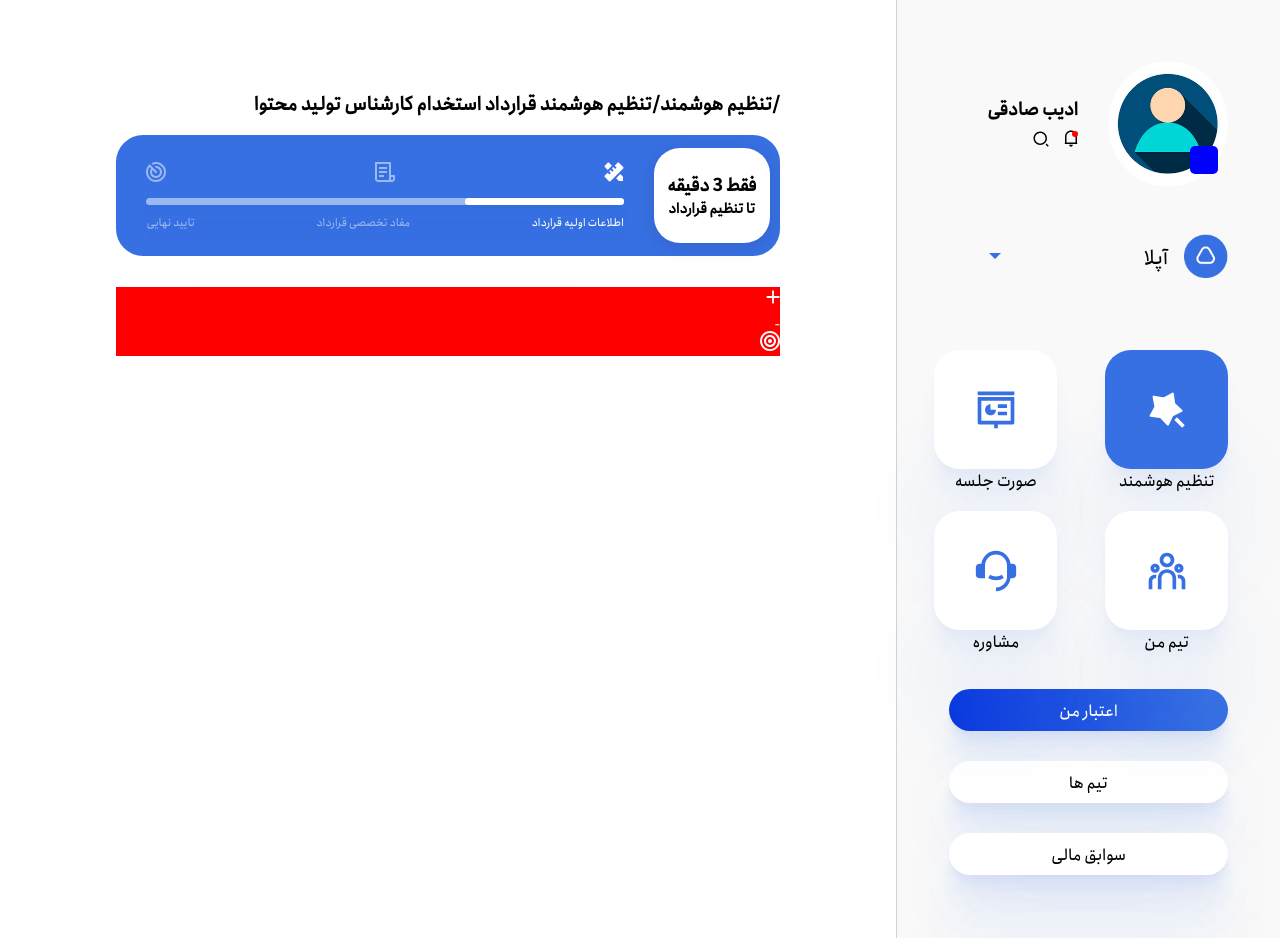
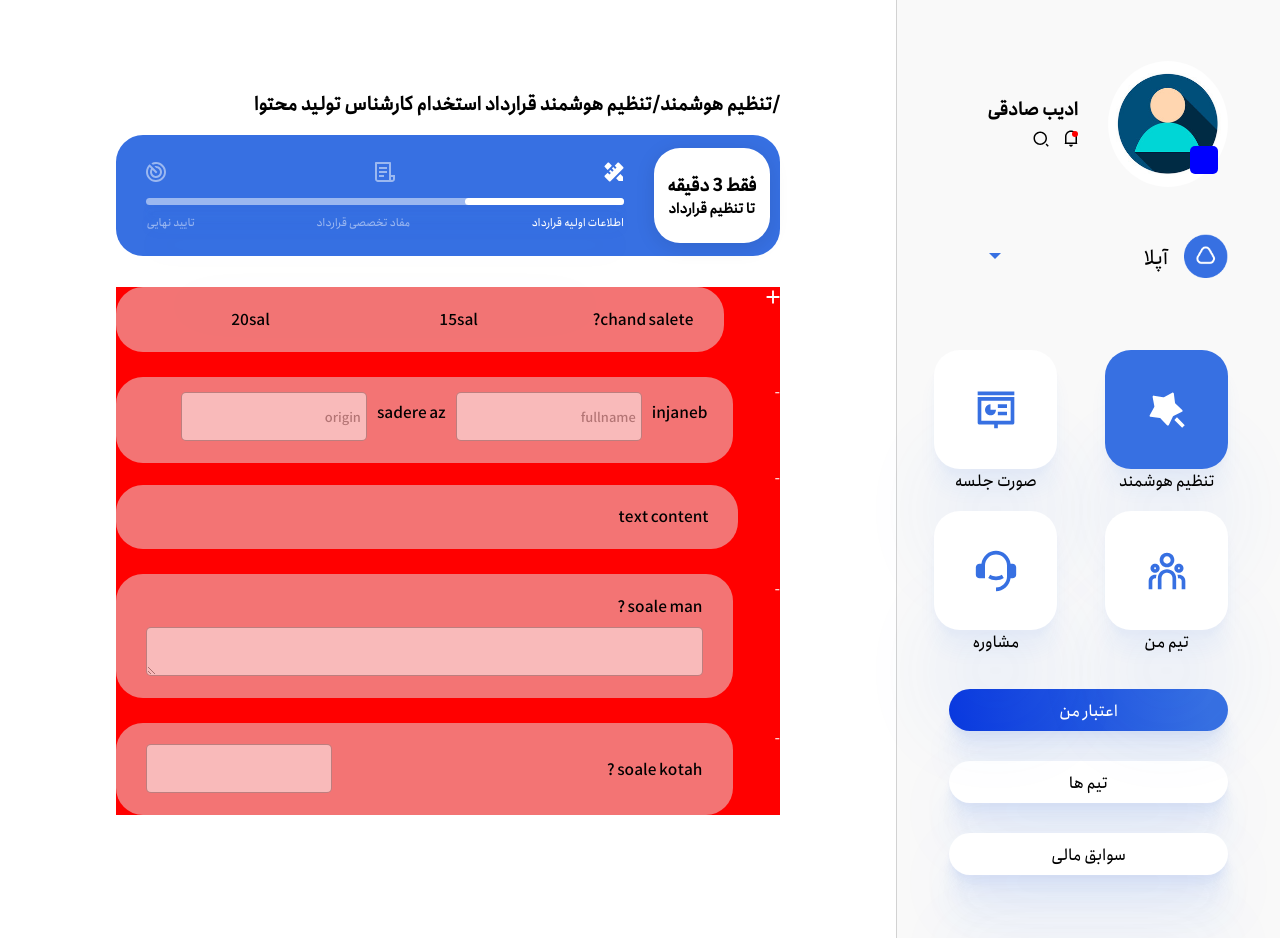
Before and after one commit to adibsadeghi1993/uplaw, a React (Create React App) app: page /contract/1 in a window 1280 px wide. Built offline with nearby package versions, Linux system fonts and the light colour scheme; some icons are missing.

Commit message:
the basic ui of ContractInfo was completed

```diff
--- a/src/components/common/contextInfo/ContextInfo.js
+++ b/src/components/common/contextInfo/ContextInfo.js
@@ -4,7 +4,7 @@ import { validationSchema } from "./AllValidation";
 import { initialValues } from "./AllInitialValues";
 export const UserInfoContext = React.createContext();
 const ContextInfo = ({ children }) => {
-  const [step, setStep] = useState(1);
+  const [step, setStep] = useState(4);
   const [progress, setProgress] = useState(0);
   const [upLoadedImage, setUpLoadedImage] = useState(null);
   const [upLoadedNationalCodeImage, setUpLoadedNationalCodeImage] = useState(null);
--- a/src/components/contract/adjustContract/contractInfo/ContractInfo.js
+++ b/src/components/contract/adjustContract/contractInfo/ContractInfo.js
@@ -4,16 +4,23 @@ import addImage from "../../../../asstes/add.svg"
 import minesImage from "../../../../asstes/mines.svg"
 import confirmImage from "../../../../asstes/confirm.svg"
 import { useSelector } from 'react-redux'
+import { selectedBands } from './SelectedBands'
+
 
 const ContractInfo = () => {
 
     const state = useSelector(state => state.contract.contract)
-    console.log(state)
+    const {made}=state
+    console.log(made)
     return (
         <section className={styles.main_contract_info}>
-            <div><img src={addImage} alt="تایید"/></div>
-            <div><img src={minesImage} alt="تایید"/></div>
-            <div><img src={confirmImage} alt="تایید"/></div>
+
+            {made[0].bands?.map((item)=>{
+                const element= selectedBands(item,made[0].bands)
+                return element
+            })}
+
+
 
 
         </section>
--- /dev/null
+++ b/src/components/contract/adjustContract/contractInfo/SelectedBands.js
@@ -0,0 +1,124 @@
+import addImage from "../../../../asstes/add.svg";
+import minesImage from "../../../../asstes/mines.svg";
+import confirmImage from "../../../../asstes/confirm.svg";
+import styles from "./contractInfo.module.css";
+export const selectedBands = (item, bands) => {
+  const index = bands.indexOf(item);
+
+  console.log(item, index);
+
+  switch (item.type) {
+    case "select":
+      return (
+        <div className={styles.select}>
+          {index === 0 ? (
+            <div>
+              <img src={addImage} alt="باز کردن سوال" />
+            </div>
+          ) : (
+            <div>
+              <img src={minesImage} alt="بستن سال" />
+            </div>
+          )}
+        <div className={styles.select_container}>
+        <p>{item.title}</p>
+          <div className={styles.selectedAnswers}>
+
+            {item.value.map((answer) => {
+              return <p>{answer}</p>;
+            })}
+          </div>
+        </div>
+        </div>
+      );
+    case "text":
+      return (
+        <div className={styles.text}>
+          {index === 0 ? (
+            <div>
+              <img src={addImage} alt="باز کردن سوال" />
+            </div>
+          ) : (
+            <div>
+              <img src={minesImage} alt="بستن سال" />
+            </div>
+          )}
+          <div className={styles.text_title}>
+            <p>{item.title}</p>
+          </div>
+        </div>
+      );
+    case "QA":
+      return (
+        <div className={styles.QA}>
+          {index === 0 ? (
+            <div>
+              <img src={addImage} alt="باز کردن سوال" />
+            </div>
+          ) : (
+            <div>
+              <img src={minesImage} alt="بستن سال" />
+            </div>
+          )}
+         <div className={styles.QA_container}>
+         <div>
+            <p>{item.title}</p>
+          </div>
+         <div className={styles.QA_textarea}>
+         <textarea></textarea>
+         </div>
+         </div>
+        </div>
+      );
+    case "jaye khali":
+      return (
+        <div className={styles.emptySpace}>
+          {index === 0 ? (
+            <div>
+              <img src={addImage} alt="باز کردن سوال" />
+            </div>
+          ) : (
+            <div>
+              <img src={minesImage} alt="بستن سال" />
+            </div>
+          )}
+          <div className={styles.emptySpace_input}>
+            {item.value.map((a) => {
+              if (typeof a === "string") {
+                return <p>{a}</p>;
+              }
+              if (typeof a === "object") {
+                return <input placeholder={a.name} />;
+              }
+            })}
+          </div>
+        </div>
+      );
+
+      case "SQA":
+        return (
+          <div className={styles.SQA}>
+            {index === 0 ? (
+              <div>
+                <img src={addImage} alt="باز کردن سوال" />
+              </div>
+            ) : (
+              <div>
+                <img src={minesImage} alt="بستن سال" />
+              </div>
+            )}
+           <div className={styles.SQA_container}>
+           <div>
+              <p>{item.title}</p>
+            </div>
+           <div className={styles.SQA_input}>
+           <input/>
+           </div>
+           </div>
+          </div>
+        );
+
+    default:
+      return <div> question</div>;
+  }
+};
--- a/src/components/contract/adjustContract/contractInfo/contractInfo.module.css
+++ b/src/components/contract/adjustContract/contractInfo/contractInfo.module.css
@@ -1,5 +1,90 @@
 .main_contract_info{
+    margin-top: 31px;
     background-color: red;
-    margin-top: 31px;
 
 }
+
+.select{
+    display: flex;
+
+}
+
+.select_container{
+    margin-right: 42px;
+    display: flex;
+    background: rgb(232, 232, 232,0.5);
+    width: 100%;
+    padding: 21px 30px 22px 30px;
+    border-radius: 27px;
+  align-items: center;
+
+}
+.selectedAnswers{
+    display: flex;
+    flex: 1;
+    margin-right: 30px;
+    justify-content: space-around;
+}
+.emptySpace{
+    display: flex;
+    margin-top: 25px;
+}
+
+.emptySpace_input{
+    display: flex;
+    flex: 1;
+    flex-wrap: wrap;
+    background:rgb(232, 232, 232,0.5) ;
+    padding: 5px 15px 22px 30px;
+    border-radius: 27px;
+    align-items: center;
+    margin-right: 42px;
+}
+.emptySpace_input p{
+    margin-right: 10px;
+}
+
+.emptySpace_input input{
+    width: auto;
+    margin: 10px 10px 0 0;
+    padding: 5px;
+}
+.text_title{
+    background:rgb(232, 232, 232,0.5) ;
+    padding: 20px 29px 22px 30px;
+    border-radius: 27px;
+    margin-right: 42px;
+}
+.QA{
+    display: flex;
+    width: 100%;
+    margin-top: 25px;
+}
+.QA_container{
+    margin-right: 42px;
+    display: flex;
+    flex: 1;
+    flex-direction: column;
+    background: rgb(232, 232, 232,0.5);
+    padding: 21px 30px 22px 30px;
+    border-radius: 27px;
+}
+.QA_textarea{
+    margin-top: 10px;
+}
+.SQA{
+    display: flex;
+    width: 100%;
+    margin-top: 25px;
+}
+.SQA_container{
+    margin-right: 42px;
+    display: flex;
+    flex: 1;
+  justify-content: space-between;
+    background: rgb(232, 232, 232,0.5);
+    padding: 21px 30px 22px 30px;
+    border-radius: 27px;
+    align-items: center;
+
+}
--- a/src/redux/Reducers/ContractReducer.js
+++ b/src/redux/Reducers/ContractReducer.js
@@ -5,8 +5,8 @@ const initialState={
             {type:"select",title:"chand salete?",value:["15sal","20sal"]},
             {type:"jaye khali",title:"mavarde khas",value:["injaneb",{name:"fullname"},"sadere az" , {name:"origin"}]},
             {type:"text",title:"text content",value:null},
-            {type:"QA",title:"soale man",value:null},
-            {type:"SQA",title:"soale man",value:null},
+            {type:"QA",title:"soale man ?",value:null},
+            {type:"SQA",title:"soale kotah ?",value:null},
           ]}
         ]
       }
```
